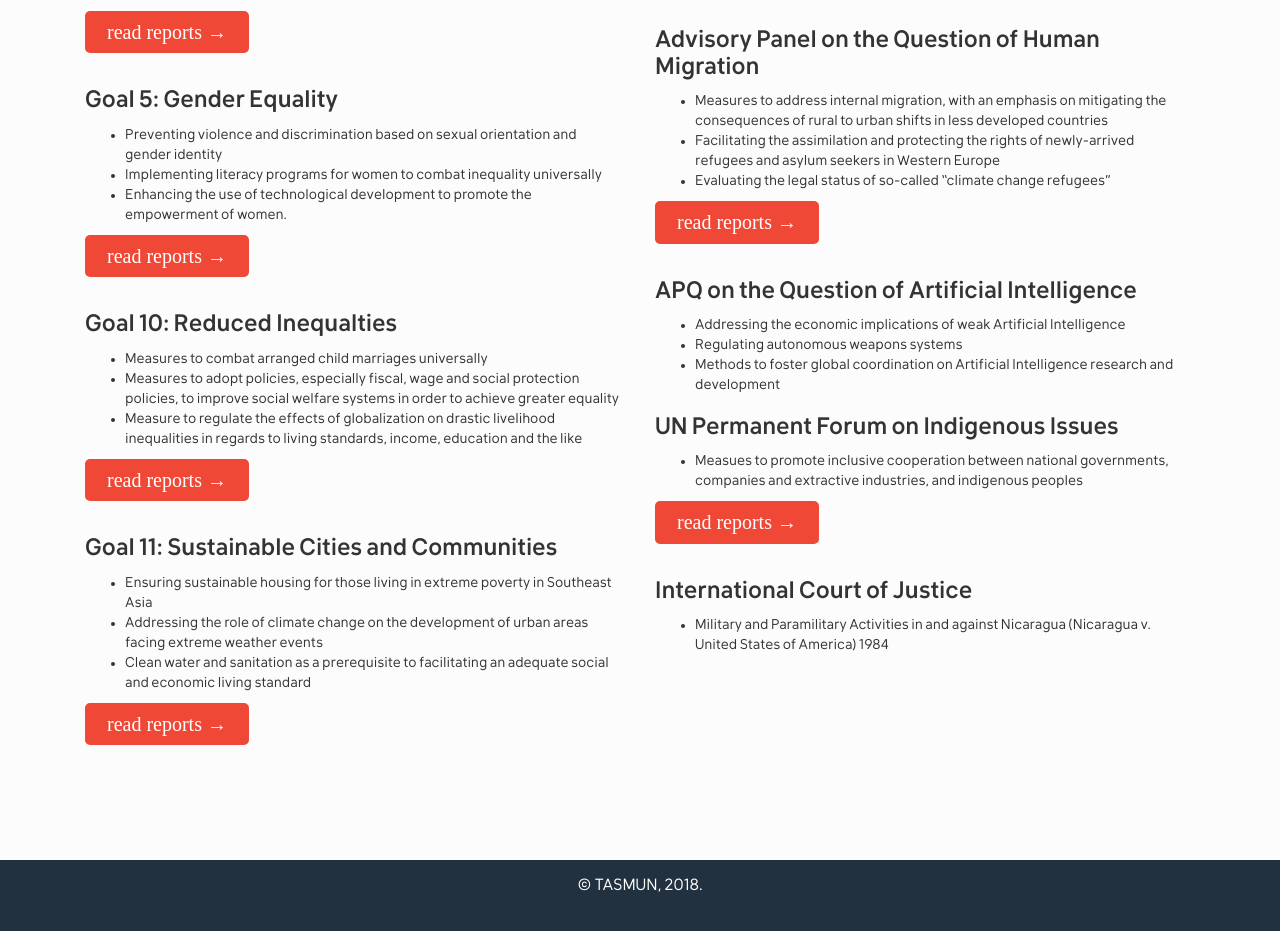
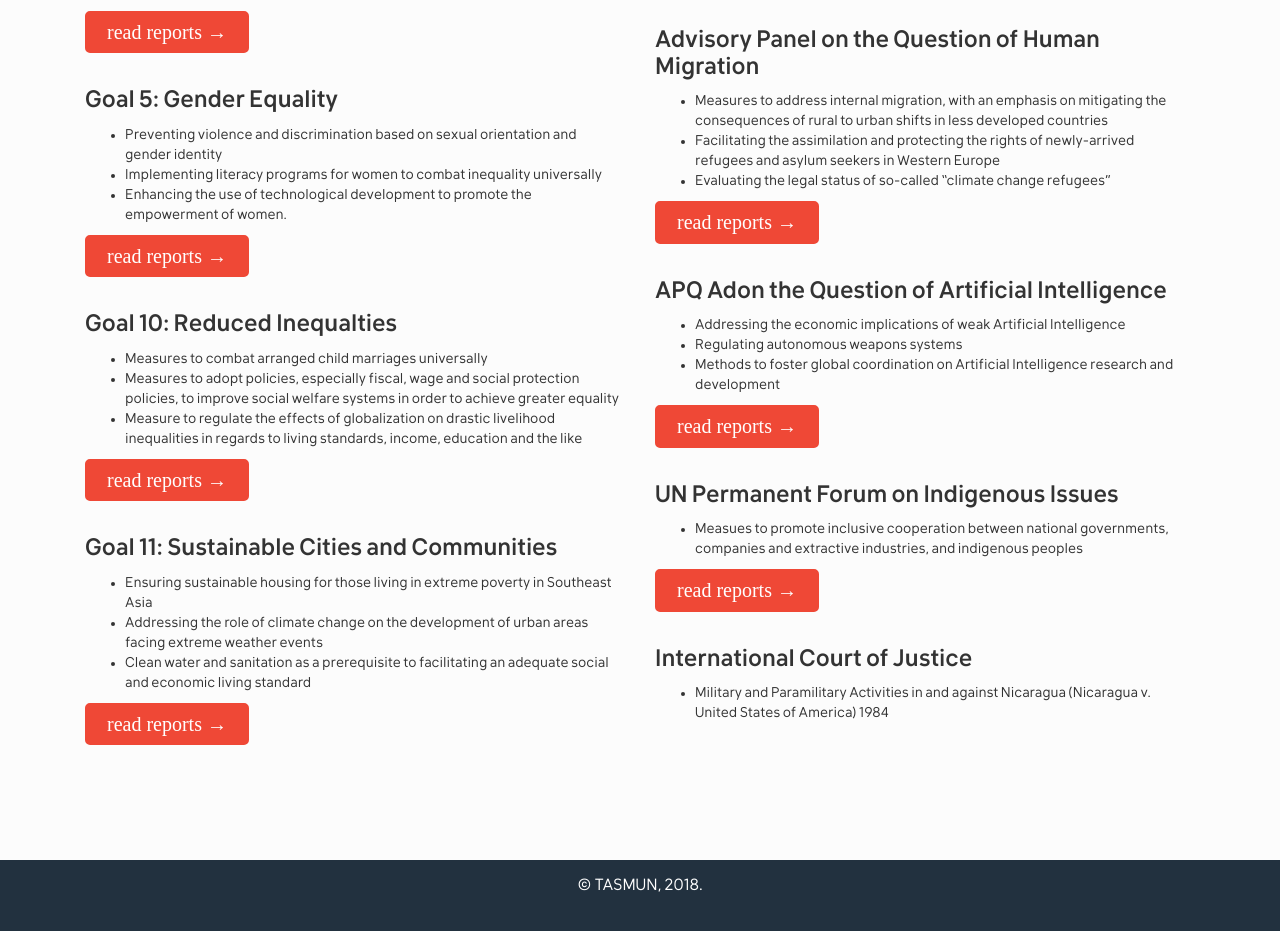
Before and after one commit to alexandernext/tasmun, a Jekyll site: the page built from committees.html, in a window 1280 px wide. Shown: the part 743-1674 px from the top of the page. Built offline with Jekyll 4.4.1, drawn with Linux system fonts in a browser that asks for light colours; some web fonts are replaced.

Commit message:
Upload AI Chair Report

```diff
--- a/committees.html
+++ b/committees.html
@@ -81,14 +81,14 @@ title: Committees and Issues
     <a class="btn btn-info" href="assets/reports/Migration.pdf">read reports →</a>
   </div>
   <div class="item">
-    <h3 class="item-title"> APQ on the Question of Artificial Intelligence</h3>
+    <h3 class="item-title"> APQ Adon the Question of Artificial Intelligence</h3>
     <ul>
       <li>Addressing the economic implications of weak Artificial Intelligence</li>
       <li>Regulating autonomous weapons systems</li>
       <li>Methods to foster global coordination on Artificial Intelligence research and development</li>
     </ul>
-<!--     <a class="btn btn-info" href="assets/reports/UN4MUN.pdf">read reports →</a>
- -->  </div>
+    <a class="btn btn-info" href="assets/reports/AI.pdf">read reports →</a>
+  </div>
   <div class="item">
     <h3 class="item-title">UN Permanent Forum on Indigenous Issues</h3>
     <ul>
```
Also changed, not shown: 3 other files.
